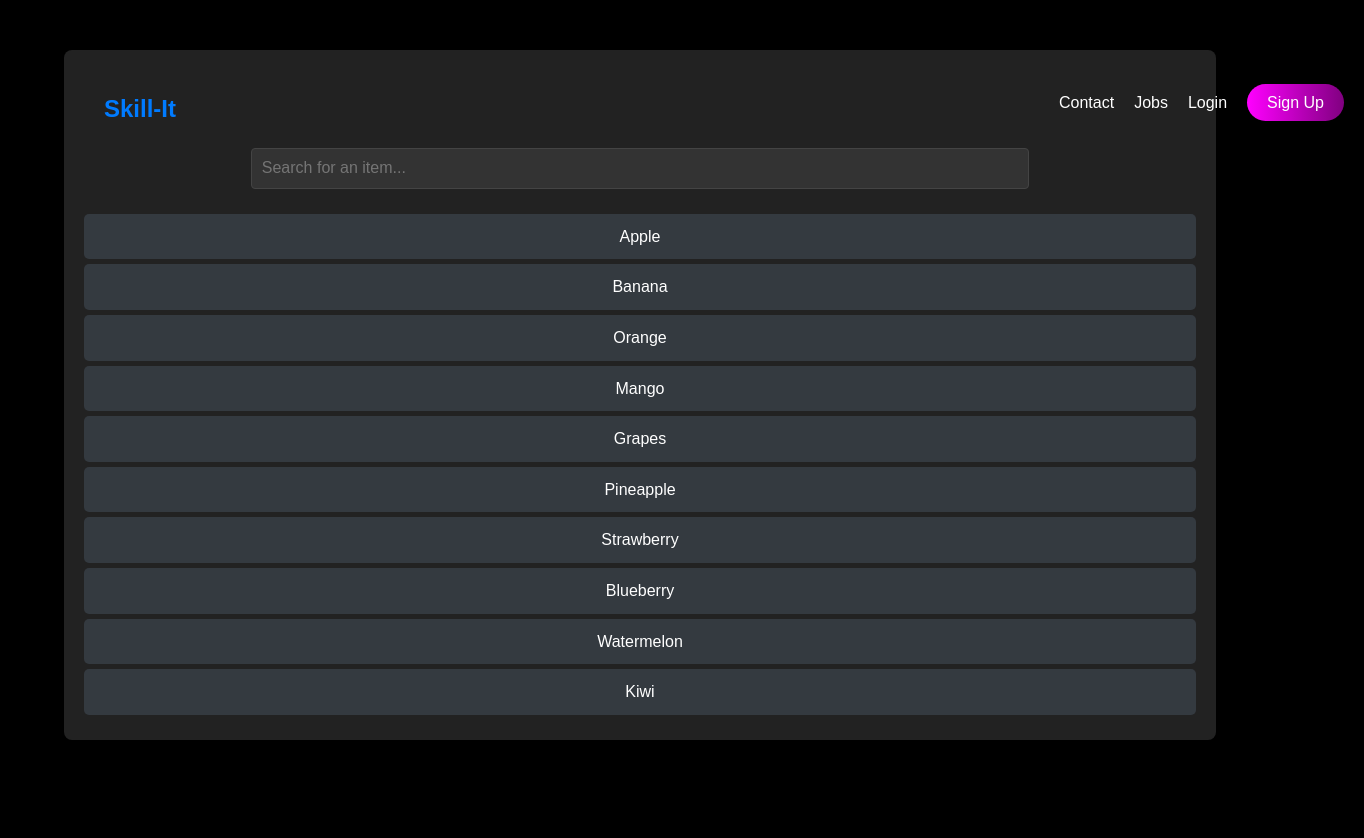
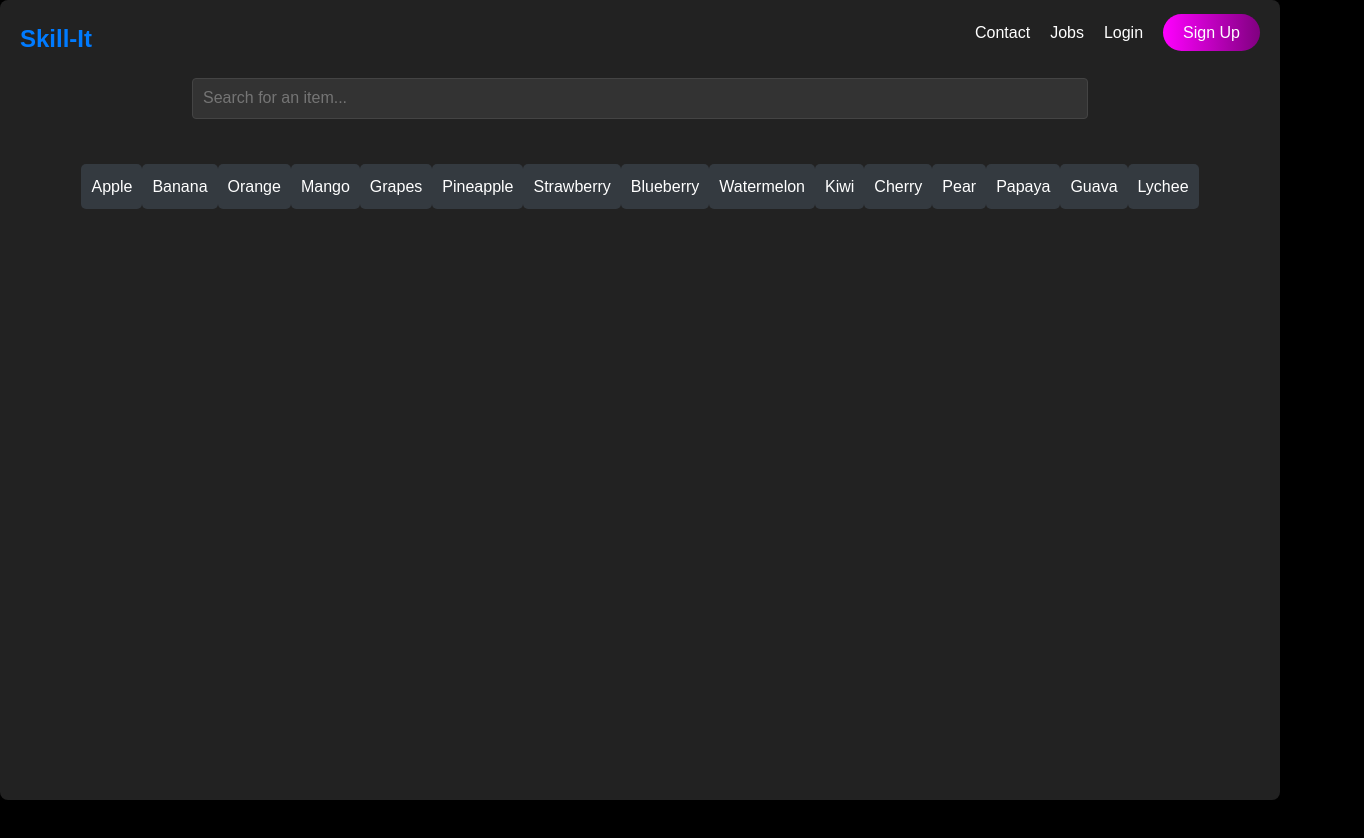
Before and after one commit to DevelSSN/skill-It, a React (Vite) app in the folder skill-It/: page /search in a window 1280 px wide. Shown: the top 838 px of the page, 1364 px wide, since content can reach past the window. After the commit the page ends 800 px from the top, so only its background shows below. Built offline with nearby package versions, Linux system fonts and the light colour scheme.

Commit message:
Fixed till search

```diff
--- a/package.json
+++ /dev/null
@@ -1,6 +0,0 @@
-{
-  "dependencies": {
-    "react-html-parser": "^2.0.2",
-    "react-router": "^6.27.0"
-  }
-}
--- a/skill-It/src/NotFound.jsx
+++ b/skill-It/src/NotFound.jsx
@@ -5,7 +5,7 @@ import Header from "./components/Header/Header";
 
 const NotFound = () => {
   return (
-    <>
+    <div className="container">
       <Header />
       <div className={styles.notFound}>
         <h1>404</h1>
@@ -15,7 +15,7 @@ const NotFound = () => {
           Go back to Home
         </a>
       </div>
-    </>
+    </div>
   );
 };
 
--- a/skill-It/src/NotFound.module.css
+++ b/skill-It/src/NotFound.module.css
@@ -1,18 +1,23 @@
 /* NotFound.module.css */
+.container {
+    width: 100vw;
+    height: 100vb;
+    padding: 0;
+    margin: 0;
+    display: grid;
+}
+
 .notFound {
-    width: 100%;
-    display: flex;
-    flex-direction: column;
-    align-items: center;
-    justify-content: center;
-    height: 100vh;
+    width: 100vw;
+    grid-column: 1/-1;
+    grid-row: 2/4;
     background-color: #000;
     color: #ff7eaa;
-    text-align: center;
 }
 
-.notFound h1 {
-    font-size: 100px;
+h1 {
+    padding: 0;
+    font-size: 500%;
     margin-bottom: 20px;
 }
 
--- a/skill-It/src/components/ContactUs/ContactUs.module.css
+++ b/skill-It/src/components/ContactUs/ContactUs.module.css
@@ -1,4 +1,3 @@
-
 .container {
     /* max-width: 1000px; */
     width: 100vw;
@@ -12,14 +11,13 @@
     text-align: left;
 }
 
-.frm{
+.frm {
     min-width: 30%;
     max-width: 50%;
     justify-self: center;
-    sdnfsoilegzu
 }
 
-.sendButton{
+.sendButton {
     align-self: flex-end;
     margin-top: 30px;
     font-size: 1.25rem;
--- a/skill-It/src/components/Header/Header.module.css
+++ b/skill-It/src/components/Header/Header.module.css
@@ -3,7 +3,7 @@
     justify-content: space-between;
     /* align-items: center; */
     padding: 20px;
-    width:100vw;
+    width: 100vw;
 }
 
 .logo {
--- a/skill-It/src/components/QuestionComponent/QuestionComponent.jsx
+++ b/skill-It/src/components/QuestionComponent/QuestionComponent.jsx
@@ -11,7 +11,7 @@ const QuestionComponent = () => {
         <a href="#" className={`${styles.btn} ${styles.apply}`}>
           Apply
         </a>
-        <a href="#" className={`${styles.btn} ${styles.hire}`}>
+        <a href="/search" className={`${styles.btn} ${styles.hire}`}>
           Hire
         </a>
       </div>
--- a/skill-It/src/components/QuestionComponent/QuestionComponent.module.css
+++ b/skill-It/src/components/QuestionComponent/QuestionComponent.module.css
@@ -8,10 +8,10 @@
 
 .actions {
     display: flex;
-    flex-direction: column;
-    /* justify-items: center; */
-    /* align-items: center; */
-    gap: 20px;
+    flex-direction: row;
+    justify-content: center;
+    align-items: center;
+    gap: 10%;
     width: 100%;
 }
 
@@ -34,7 +34,6 @@ h1 {
     border-radius: 10px;
 }
 
-
 .apply {
     background-color: #1e90ff;
 }
--- a/skill-It/src/components/SearchList/SearchList.jsx
+++ b/skill-It/src/components/SearchList/SearchList.jsx
@@ -15,6 +15,11 @@ const SearchList = () => {
     "Blueberry",
     "Watermelon",
     "Kiwi",
+    "Cherry",
+    "Pear",
+    "Papaya",
+    "Guava",
+    "Lychee",
   ];
 
   const [searchTerm, setSearchTerm] = useState("");
@@ -43,6 +48,7 @@ const SearchList = () => {
           onChange={handleSearchChange}
           className={styles.searchInput}
         />
+        <div className={styles.results}>
           <ul className={styles.itemList}>
             {filteredItems.length > 0 ? (
               filteredItems.map((item, index) => (
@@ -55,6 +61,7 @@ const SearchList = () => {
             )}
           </ul>
         </div>
+      </div>
     </>
   );
 };
--- a/skill-It/src/components/SearchList/SearchList.module.css
+++ b/skill-It/src/components/SearchList/SearchList.module.css
@@ -1,7 +1,6 @@
 .container {
-    width: 90%;
-    margin: 50px auto;
-    padding: 20px;
+    width: 100vw;
+    height: 100vb;
     background-color: #222;
     border-radius: 8px;
     box-shadow: 0 0 10px rgba(0, 0, 0, 0.5);
@@ -14,16 +13,30 @@
     font-size: 16px;
 }
 
+/* .results {
+    display: flex;
+    justify-content: center;
+    align-content: center;
+    margin: 0 10%;
+    padding: auto;
+} */
+
 .itemList {
-    list-style: none;
-    padding: 0;
+    display: flex; /* Enable flexbox */
+    justify-content: center; /* Center items horizontally */
+    align-items: center; /* Center items vertically (optional) */
+    flex-wrap: wrap; /* Allow items to wrap onto new lines if needed */
+    list-style-type: none; /* Remove default list bullet points */
+    padding: 0; /* Remove default padding */
+    margin: 0;
 }
 
 .item {
+    /* width: fit-content; */
     background-color: #343a40;
     color: white;
     padding: 10px;
-    margin: 5px 0;
+    margin: 25px 0;
     border-radius: 5px;
 }
 
```
Also changed, not shown: 2 other files (tests, documents, lock files or other folders). Lines whose indentation alone changed are shown as unchanged.
